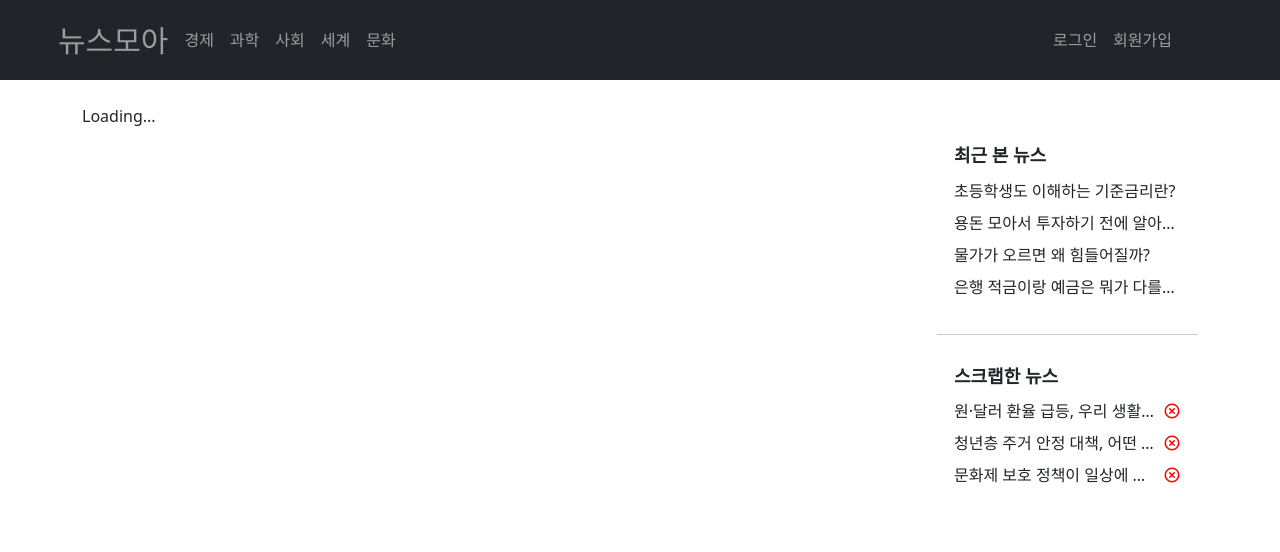
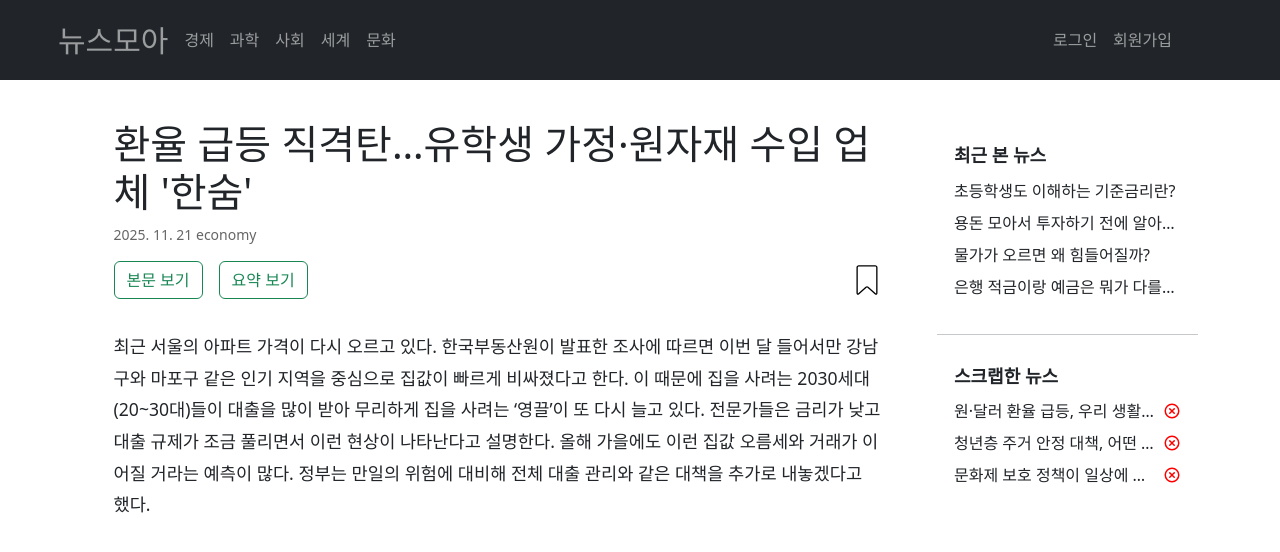
Before and after one commit to skarnddydwls/project, a React (Create React App) app in the folder project/: page /1/News/1 in a window 1280 px wide. Shown: the top 552 px of the page. Built offline with nearby package versions, Linux system fonts and the light colour scheme; no server answers.

Commit message:
단어 검색 axios까지 완료

```diff
--- a/project/src/css/page.css
+++ b/project/src/css/page.css
@@ -184,7 +184,7 @@
 }
 
 .scrap-icon {
-  width: 25px;
-  height: 25px;
+  width: 30px;
+  height: 30px;
   display: block;
 }
--- a/project/src/pages/News.js
+++ b/project/src/pages/News.js
@@ -7,6 +7,19 @@ import Search from './Search';
 import fillScrap from '../img/fill-scrap.svg';
 import blankScrap from '../img/blank-scrap.svg';
 
+const dummyNews = [
+  {
+    article_id: 1,
+    category: `economy`,
+    date: `2025. 11. 21`,
+    url: `https://v.daum.net/v/20251121200606474`,
+    title: `환율 급등 직격탄…유학생 가정·원자재 수입 업체 '한숨'`,
+    content: "서울 아파트값이 다시 오름세를 보이고 있다. 한국부동산원이 발표한 자료에 따르면, 10월 첫째 주 서울 아파트값은 한 주 만에 0.43% 상승했다. 특히 강남, 마포 등 주요 지역에서 가격 오름폭이 컸다. 저금리와 대출 규제 완화 영향으로 2030세대의 ‘영끌’(영혼까지 끌어모은 대출) 수요도 다시 늘어나는 추세다. 전문가들은 하반기에도 거래 회복세가 이어질 것으로 내다본다. 한편, 정부는 부동산 금융 리스크에 대비해 대출 총량 관리 등 추가 대책을 내놓을 계획이다.",
+    simplified_content: "최근 서울의 아파트 가격이 다시 오르고 있다. 한국부동산원이 발표한 조사에 따르면 이번 달 들어서만 강남구와 마포구 같은 인기 지역을 중심으로 집값이 빠르게 비싸졌다고 한다. 이 때문에 집을 사려는 2030세대(20~30대)들이 대출을 많이 받아 무리하게 집을 사려는 ‘영끌’이 또 다시 늘고 있다. 전문가들은 금리가 낮고 대출 규제가 조금 풀리면서 이런 현상이 나타난다고 설명한다. 올해 가을에도 이런 집값 오름세와 거래가 이어질 거라는 예측이 많다. 정부는 만일의 위험에 대비해 전체 대출 관리와 같은 대책을 추가로 내놓겠다고 했다.",
+    summary_content: "서울 아파트값이 다시 오르고 있다. 강남, 마포 등에서 가격이 많이 올랐다. 2030세대의 대출을 활용한 주택 매수도 증가하는 추세다. 금리와 대출 규제 영향이 크다고 전문가들은 분석한다. 정부는 금융 리스크 관리 방안을 준비 중이다."
+  }
+];
+
 const News = () => {
   const {id} = useParams();
   const [news, setNews] = useState(null);
@@ -14,19 +27,28 @@ const News = () => {
   const [readingState, setReadingState] = useState('simplified');
   const [isScraped, setIsScraped] = useState(false);
 
+  // useEffect(() => {
+  //   axios.get(`/api/article/id/${id}`)
+  //        .then((response) => {
+  //           setNews(response.data);
+  //        })
+  //        .catch((error) => {
+  //         console.log(error);
+  //        });
+  // }, [id]);
+
   useEffect(() => {
-    axios.get(`/api/article/id/${id}`)
-         .then((response) => {
-            setNews(response.data);
-         })
-         .catch((error) => {
-          console.log(error);
-         });
+    window.scrollTo(0, 0);
+    const found = dummyNews.find(item => String(item.article_id) === id);
+    setNews(found);
+    if(found) {
+      setShowText(found.simplified_content);
+    }
   }, [id]);
 
-  if (!news) {
-    return <div>Loading...</div>;
-  }
+  // if (!news) {
+  //   return <div>Loading...</div>;
+  // }
 
   const handleScrap = async () => {
     try {
--- a/project/src/pages/Search.js
+++ b/project/src/pages/Search.js
@@ -1,14 +1,18 @@
 import React, { useState } from 'react';
 import { Modal, Button } from 'react-bootstrap';
+import axios from 'axios';
 
 const Search = ({content}) => {
     // 드래그 관련
     const [selectedText, setSelectedText] = useState('');
     const [tooltipPosition, setTooltipPosition] = useState({x:0, y:0});
     const [showTooltip, setShowTooltip] = useState(false);
+    const [contextSentence, setContextSentence] = useState('');
 
     // 모달 관련
     const [showModal, setShowModal] = useState(false);
+    const [loading, setLoading] = useState(false);       // 로딩 중인지?
+    const [searchResult, setSearchResult] = useState(null); // 검색 결과 데이터
 
     // 마우스 드래그가 끝났을 때 실행되는 함수
     const handleMouseUp = () => {
@@ -17,29 +21,76 @@ const Search = ({content}) => {
         const selection = window.getSelection();
         const text = selection.toString().trim();
 
+
+
         if(text.length > 0) {
+            // 1. 전체 텍스트 가져오기 (anchorNode는 드래그 시작한 텍스트 노드)
+            // 주의: <p>태그 안에 텍스트가 있어야 합니다.
+            const fullText = selection.anchorNode.textContent;
+
             // 드래그한 위치 계산
             const range = selection.getRangeAt(0);
-            const rect = range.getBoundingClientRect();
+            const startIndex = range.startOffset;
+            const endIndex = range.endOffset;
+
+            // 3. 앞쪽으로 가면서 문장 시작점(마침표) 찾기
+            let sentenceStart = 0;
+            // 시작점부터 0까지 거꾸로 돕니다.
+            for (let i = startIndex; i >= 0; i--) {
+                // 마침표(.), 물음표(?), 느낌표(!)가 나오면 그 다음 글자가 시작점입니다.
+                if (['.', '?', '!', '\n'].includes(fullText[i])) {
+                    sentenceStart = i + 1;
+                    break;
+                }
+            }
+
+            // 4. 뒤쪽으로 가면서 문장 끝점(마침표) 찾기
+            let sentenceEnd = fullText.length;
+            // 끝점부터 마지막까지 돕니다.
+            for (let i = endIndex; i < fullText.length; i++) {
+                if (['.', '?', '!', '\n'].includes(fullText[i])) {
+                    sentenceEnd = i + 1; // 마침표까지 포함
+                    break;
+                }
+            }
+
+            // 5. 문장 잘라내기
+            const extractedSentence = fullText.substring(sentenceStart, sentenceEnd).trim();
+
+            // State에 저장
+            setContextSentence(extractedSentence);
 
             // 툴팁 위치 잡아주기 (화면 스크롤 고려)
+            const rect = range.getBoundingClientRect();
             setTooltipPosition({
                 x: rect.left + rect.width / 2, // 가로 중앙
-                y: rect.top + window.scrollY - 10 // 글자 바로 위
+                y: rect.top - 10 // 글자 바로 위
             });
             setSelectedText(text);
             setShowTooltip(true);
         } else {
             setShowTooltip(false);
         }
+
+
     };
 
     // 검색 버튼 클릭 시
     const handleSearchClick = () => {
         setShowTooltip(false);
         setShowModal(true);
+        setLoading(true);
+        setSearchResult(null);
+
+        axios.get('/api/util/word-meaning', { params : {
+            word: selectedText,
+            sentence: contextSentence
+        }})
+        .then((result) => {
+            setSearchResult(result.data);
+            setLoading(false);
+        })
     }
-
 
     return(
         <div onMouseUp={handleMouseUp} style={{position: 'relative'}}>
@@ -86,16 +137,49 @@ const Search = ({content}) => {
             <Modal.Title>'{selectedText}' 검색 결과</Modal.Title>
             </Modal.Header>
             <Modal.Body>
-            <p>여기에 단어 뜻이나 검색 결과를 보여줍니다.</p>
-            <div className="d-grid gap-2">
+                    {loading ? (
+                        <div className="text-center py-3">
+                            {/* 로딩 중일 때 */}
+                            <div className="spinner-border text-primary" role="status">
+                                <span className="visually-hidden">Loading...</span>
+                            </div>
+                            <p className="mt-2">사전을 찾아보는 중입니다...</p>
+                        </div>
+                    ) : (
+                        /* 결과가 있을 때 */
+                        searchResult ? (
+                            <div>
+                                {searchResult.error ? (
+                                    <p className="text-danger">{searchResult.description}</p>
+                                ) : (
+                                    <>
+                                        {/* 결과 데이터 구조에 맞게 수정 필요 (title, description 등) */}
+                                        <h5>{searchResult.title || selectedText}</h5>
+                                        <hr/>
+                                        <p style={{ lineHeight: '1.6' }}>
+                                            {/* HTML 태그가 있다면 제거해서 보여주기 */}
+                                            {searchResult.description?.replace(/<[^>]*>?/g, '')}
+                                        </p>
+
+                                        {/* 링크가 있다면 */}
+                                        {searchResult.link && (
+                                            <div className="d-grid gap-2 mt-3">
                                                 <Button
                                                     variant="outline-primary"
-                    href={`https://search.naver.com/search.naver?query=${selectedText}`} // 검색은 여기 수정하면 될 거 같고
+                                                    href={searchResult.link}
                                                     target="_blank"
                                                 >
-                    네이버 검색 바로가기
+                                                    더 자세히 보기
                                                 </Button>
                                             </div>
+                                        )}
+                                    </>
+                                )}
+                            </div>
+                        ) : (
+                            <p>검색 결과가 없습니다.</p>
+                        )
+                    )}
                 </Modal.Body>
             <Modal.Footer>
             <Button variant="secondary" onClick={() => setShowModal(false)}>
```
Lines whose indentation alone changed are shown as unchanged.
